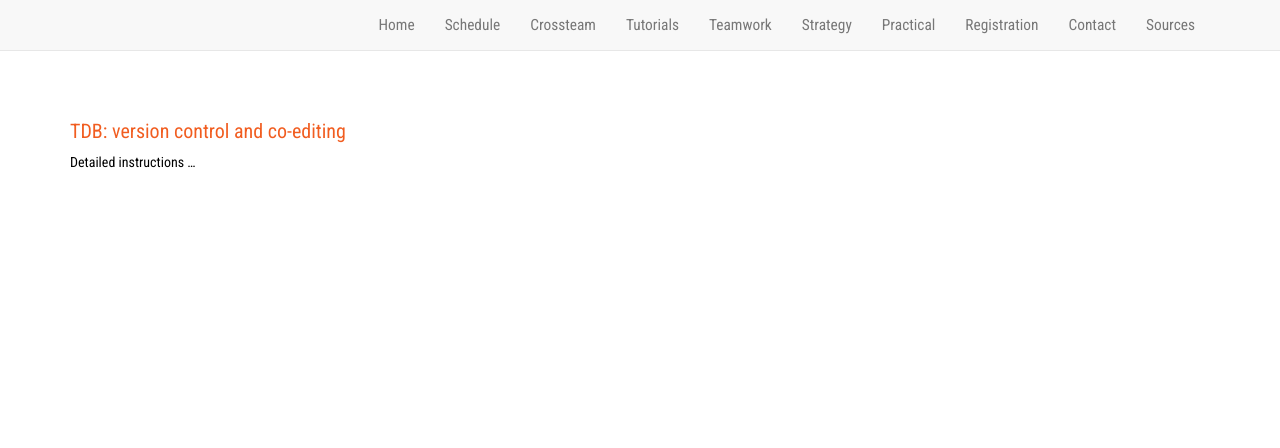
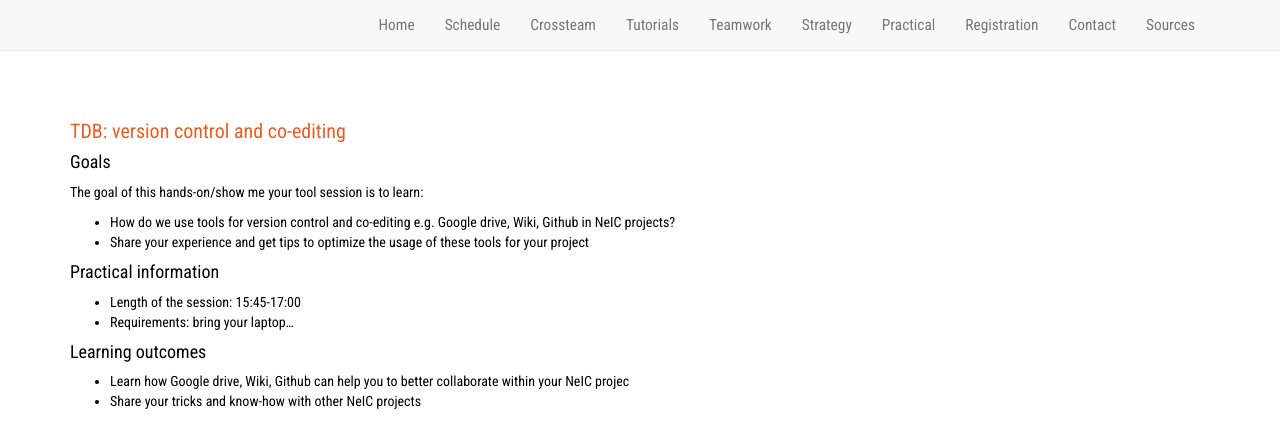
Before and after one commit to neicnordic/ahm18.neic.nordforsk.org, a Jekyll site: the page built from _crossteams/ho_details1/details.md, in a window 1280 px wide. Shown: the top 448 px of the page. Built offline with Jekyll 4.4.1, drawn with Linux system fonts in a browser that asks for light colours; nearby versions of some CDN libraries.

Commit message:
added templates for hands-on details

```diff
--- a/_crossteams/ho_details1/details.md
+++ b/_crossteams/ho_details1/details.md
@@ -6,4 +6,21 @@ name: details
 ---
 
 <h3> TDB: version control and co-editing</h3>
-Detailed instructions ...
+
+<h4>Goals</h4>
+
+The goal of this hands-on/show me your tool session is to learn:
+ -  How do we use tools for version control and co-editing e.g. Google drive, Wiki, Github in NeIC projects?
+ - Share your experience and get tips to optimize the usage of these tools for your project
+
+
+<h4>Practical information</h4>
+
+- Length of the session: 15:45-17:00
+- Requirements: bring your laptop...
+
+
+<h4>Learning outcomes</h4>
+
+   - Learn how Google drive, Wiki, Github can help you to better collaborate within your NeIC projec
+   - Share your tricks and know-how with other NeIC projects
```
Also changed, not shown: _crossteams/02-hands-on2.md (+1 -3 lines), _crossteams/ho_details2/details.md (+15 -1 lines), _crossteams/ho_details3/details.md (+15 -1 lines), _crossteams/ho_details4/details.md (+15 -1 lines).
